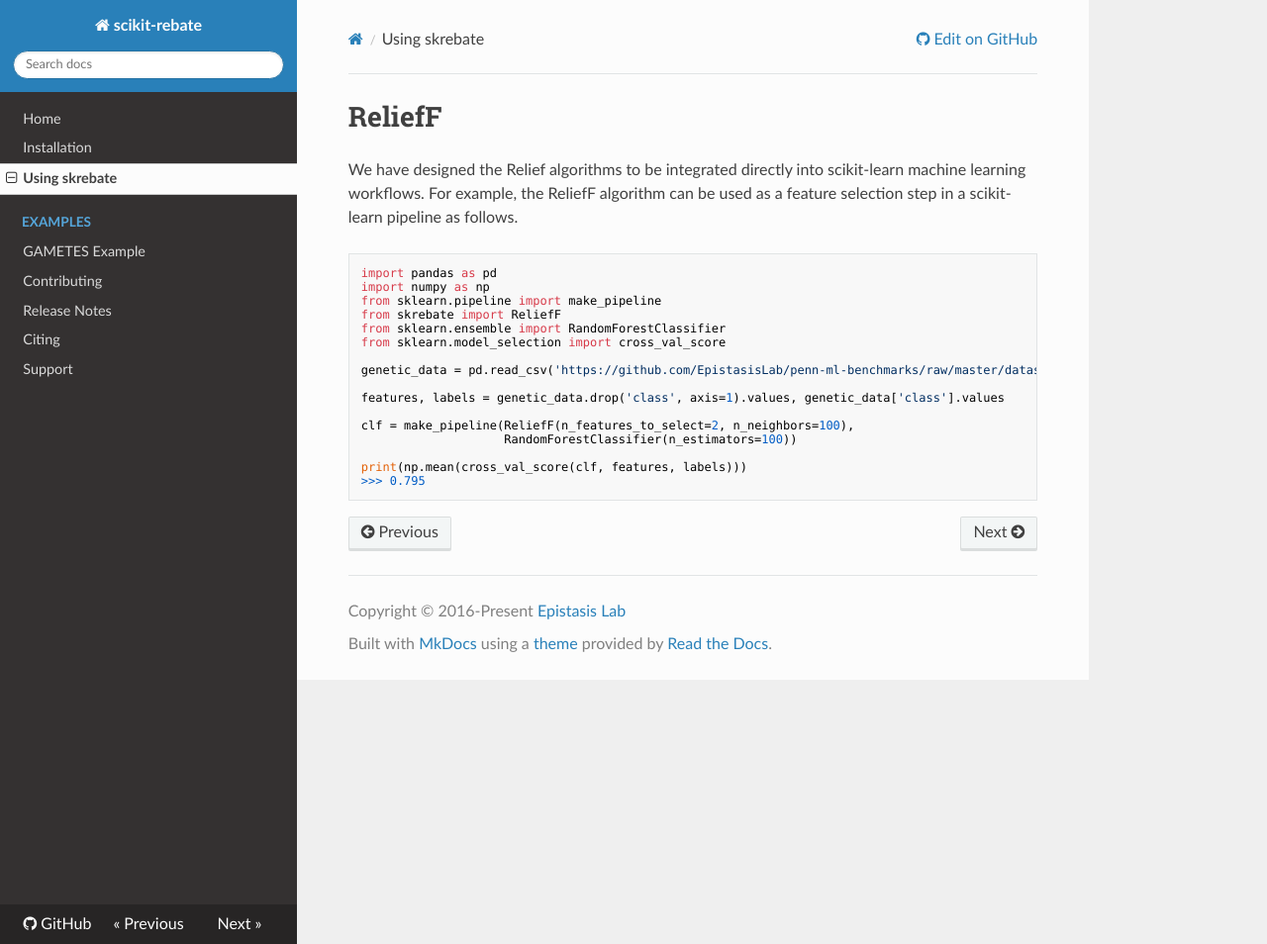
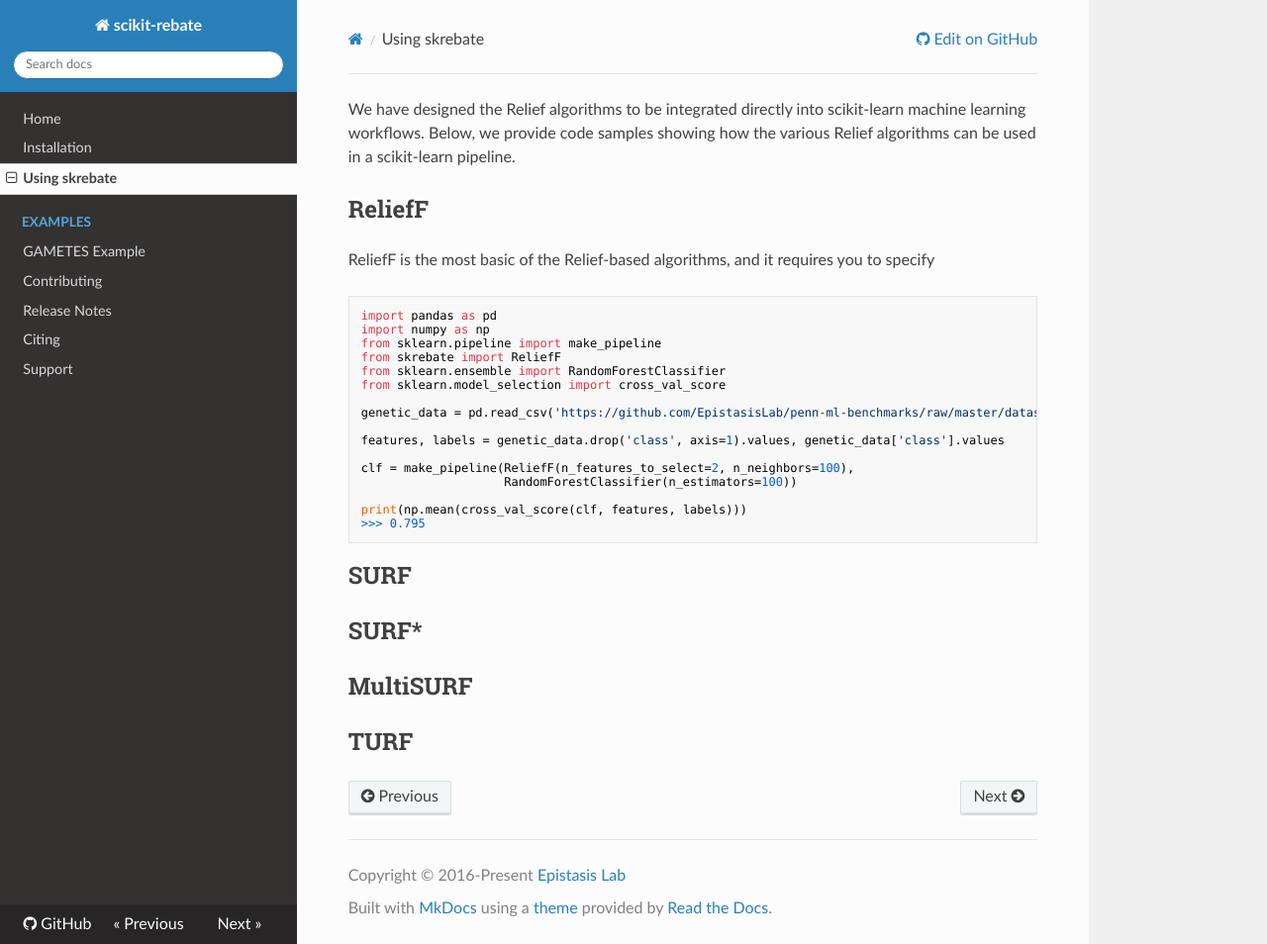
Before and after one commit to EpistasisLab/scikit-rebate, an MkDocs documentation site: the page built from docs_sources/using.md, in a window 1280 px wide and 954 px high. Shown: the whole window at 99% size. Built offline with MkDocs 1.6.1, drawn with Linux system fonts in a browser that asks for light colours; nearby versions of some CDN libraries; old or Windows-style settings are respelled for this version of MkDocs.

````diff
--- a/docs_sources/using.md
+++ b/docs_sources/using.md
@@ -1,6 +1,8 @@
-# ReliefF
+We have designed the Relief algorithms to be integrated directly into scikit-learn machine learning workflows. Below, we provide code samples showing how the various Relief algorithms can be used in a scikit-learn pipeline.
 
-We have designed the Relief algorithms to be integrated directly into scikit-learn machine learning workflows. For example, the ReliefF algorithm can be used as a feature selection step in a scikit-learn pipeline as follows.
+## ReliefF
+
+ReliefF is the most basic of the Relief-based algorithms, and it requires you to specify
 
 ```python
 import pandas as pd
@@ -20,3 +22,17 @@
 print(np.mean(cross_val_score(clf, features, labels)))
 >>> 0.795
 ```
+
+## SURF
+
+
+
+## SURF*
+
+
+
+## MultiSURF
+
+
+
+## TURF
````
Also changed, not shown: 1 other file.
